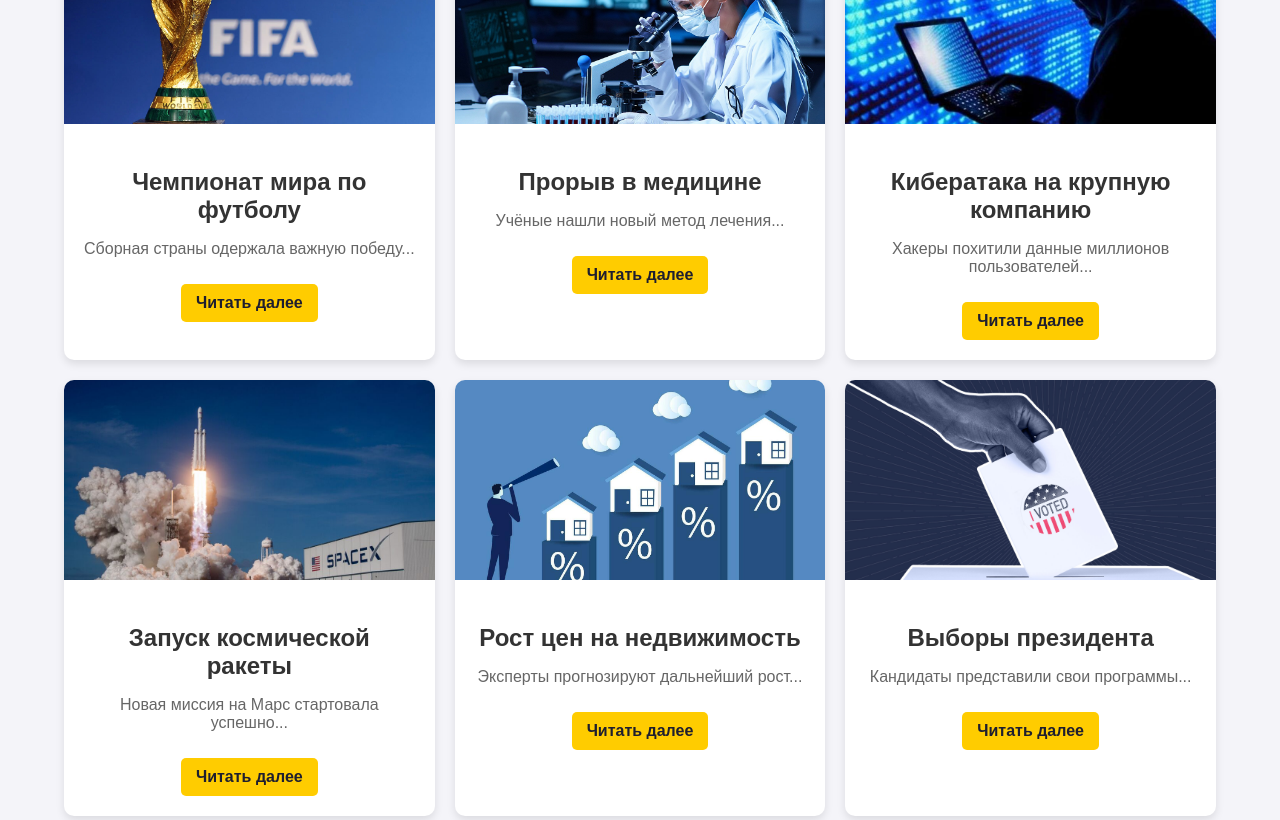
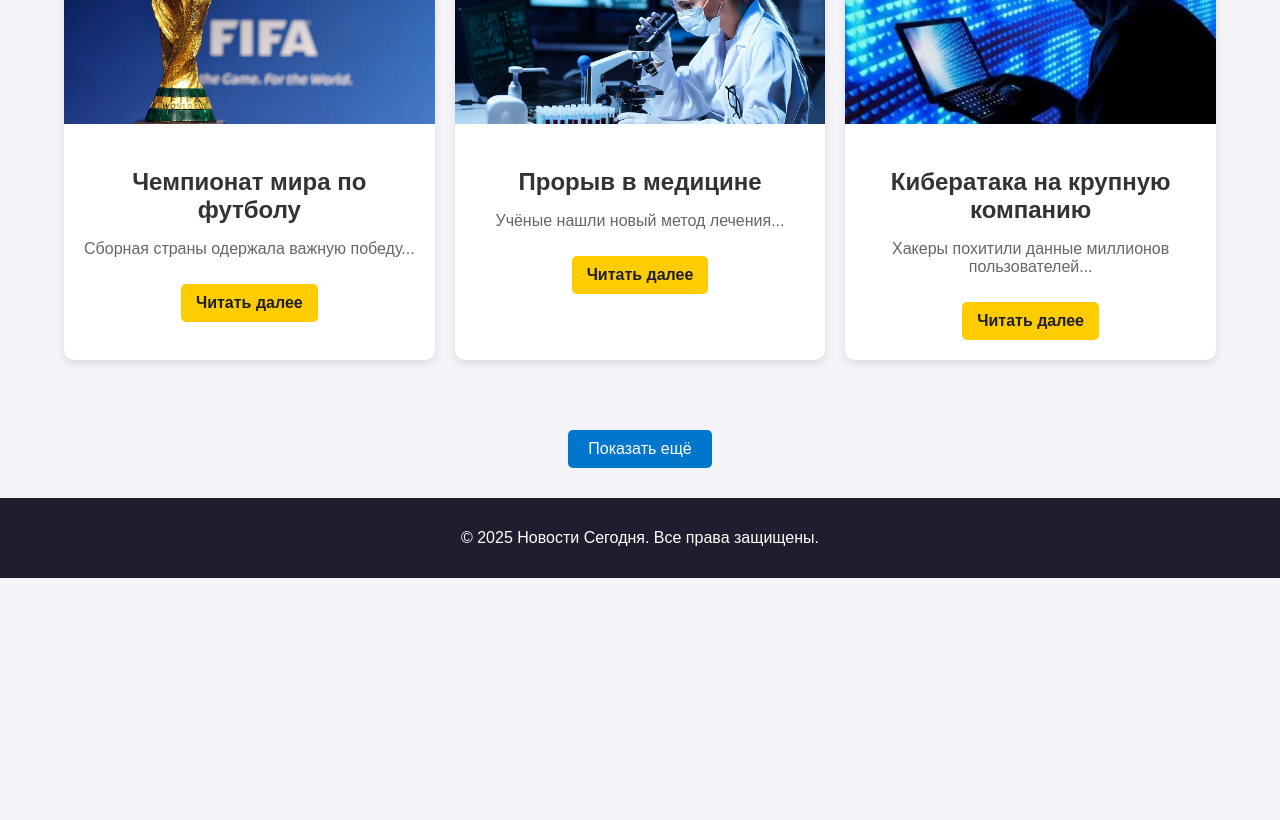
Before and after one commit to TrinStair11/news_site, a plain HTML site: page index.html in a window 1280 px wide. Shown: the part 770-1590 px from the top of the page. After the commit the page ends 1348 px from the top, so only its background shows below. Drawn offline with nearby package versions, Linux system fonts and the light colour scheme.

Commit message:
js complited

```diff
--- a/index.html
+++ b/index.html
@@ -5,6 +5,7 @@
     <meta name="viewport" content="width=device-width, initial-scale=1.0">
     <title>Новости Сегодня</title>
     <link rel="stylesheet" href="styles.css">
+
 </head>
 <body>
     <header>
@@ -129,5 +130,7 @@
             <p>© 2025 Новости Сегодня. Все права защищены.</p>
         </div>
     </footer>
+    <script src="https://code.jquery.com/jquery-3.7.1.min.js"></script>
+    <script src="script.js"></script>
 </body>
 </html>
--- /dev/null
+++ b/script.js
@@ -0,0 +1,39 @@
+$(document).ready(function () {
+    // Сколько новостей показывать изначально
+    const initialVisible = 6;
+
+    // Получаем все карточки новостей
+    const $newsCards = $(".news-card");
+
+    // Скрываем лишние карточки
+    $newsCards.slice(initialVisible).addClass("hidden");
+
+    // Если новостей больше, чем initialVisible — добавляем кнопку
+    if ($newsCards.length > initialVisible) {
+        const $button = $("<button>")
+            .addClass("show-more-btn")
+            .text("Показать ещё");
+
+        $(".news").after($button);
+
+        $button.on("click", function () {
+            // Показываем скрытые карточки с анимацией
+            $(".news-card.hidden").slice(0, 6).slideDown(300).removeClass("hidden");
+
+            // Если больше скрытых не осталось — убираем кнопку
+            if ($(".news-card.hidden").length === 0) {
+                $button.remove();
+            }
+        });
+    }
+
+    // Наведение — эффект подсветки заголовка
+    $(".news-card").hover(
+        function () {
+            $(this).find("h2").css("color", "#007bff");
+        },
+        function () {
+            $(this).find("h2").css("color", "");
+        }
+    );
+});
--- a/styles.css
+++ b/styles.css
@@ -194,3 +194,26 @@ footer {
 .back-button:hover {
     background-color: #0056b3;
 }
+
+/* Скрытые элементы */
+.hidden {
+    display: none;
+}
+
+/* Кнопка "Показать ещё" */
+.show-more-btn {
+    display: block;
+    margin: 30px auto;
+    padding: 10px 20px;
+    font-size: 16px;
+    background-color: #0077cc;
+    color: #fff;
+    border: none;
+    cursor: pointer;
+    border-radius: 5px;
+    transition: background-color 0.3s ease;
+}
+
+.show-more-btn:hover {
+    background-color: #005fa3;
+}
```
Also changed, not shown: change.txt (added).
